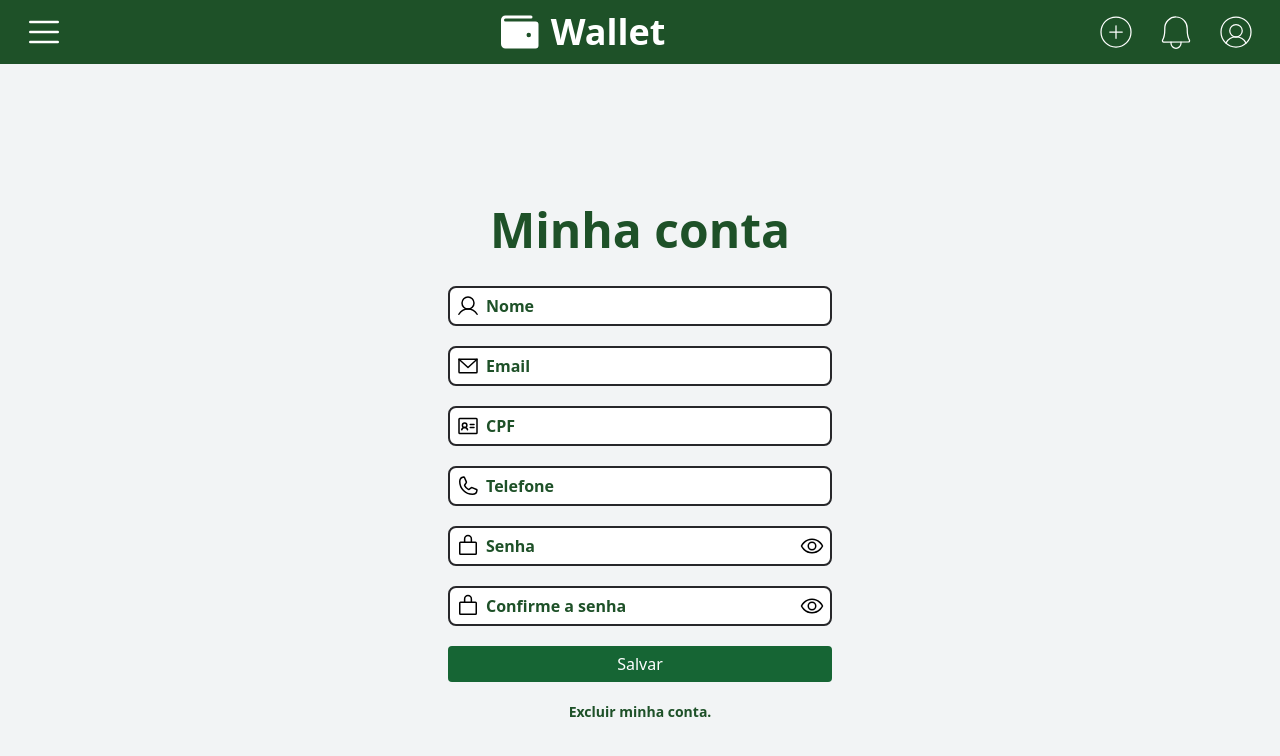
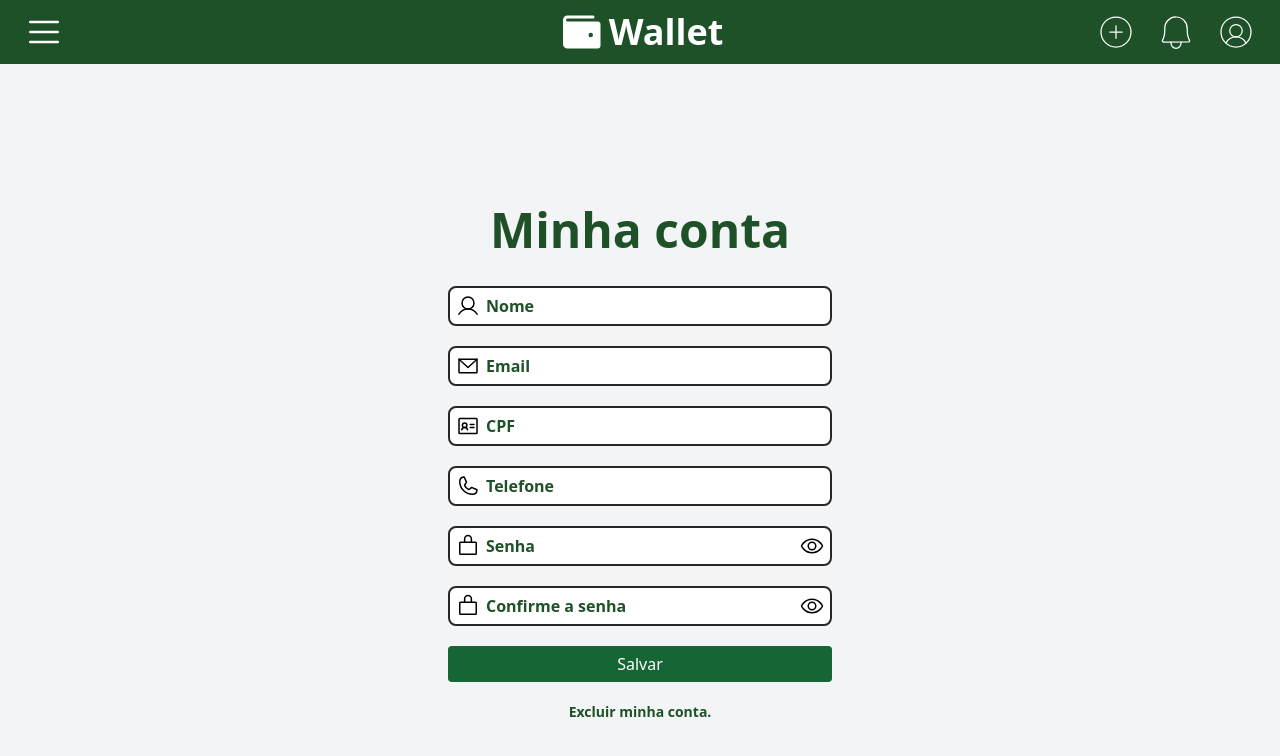
Before and after one commit to robsonvasquez/Carteira_de_Invertimento, a React (Vite) app in the folder investment-wallet-web/: page /profile in a window 1280 px wide. Shown: the top 756 px of the page. Built offline with nearby package versions, Linux system fonts and the light colour scheme.

Commit message:
Update: Adjustment Logo

```diff
--- a/investment-wallet-web/src/components/BottomBar.tsx
+++ b/investment-wallet-web/src/components/BottomBar.tsx
@@ -8,7 +8,7 @@ export default function BottomBar(){
         <div className="flex justify-between pt-3 pb-5 pl-40 pr-96">
           <div className="flex flex-col">
             <div className="flex items-center">
-              <Wallet className="mr-2" color="#ffffff" size={48} weight="fill" />
+              <Wallet className="mr-1" color="#ffffff" size={48} weight="fill" />
               <h1 className={`text-white text-4xl font-bold`}>Wallet</h1>
             </div>
             <span className="text-white">Todos os direitos reservados</span>
--- a/investment-wallet-web/src/components/TopBar.tsx
+++ b/investment-wallet-web/src/components/TopBar.tsx
@@ -1,14 +1,15 @@
 import { UserCircle, Bell, List, PlusCircle, Wallet } from "phosphor-react";
+import { Link } from "react-router-dom";
 
 
 export default function TopBar(){
   return(
     <div className="bg-[#1E5128] w-full h-16 m-0 px-6 flex items-center justify-between">
-      <List size={40} color="#ffffff" weight="regular" />
-      <div className="flex items-center">
-        <Wallet className="mr-2" color="#ffffff" size={48} weight="fill" />
+      <List className="mr-[120px]" size={40} color="#ffffff" weight="regular" />
+      <Link to='/' className="flex items-center">
+        <Wallet className="mr-1" color="#ffffff" size={48} weight="fill" />
         <h1 className={`text-white text-4xl font-bold`}>Wallet</h1>
-      </div>
+      </Link>
       <div className="flex">
         <PlusCircle className="mr-5" size={40} color="#ffffff" weight="thin" />
         <Bell className="mr-5" size={40} color="#ffffff" weight="thin" />
```
